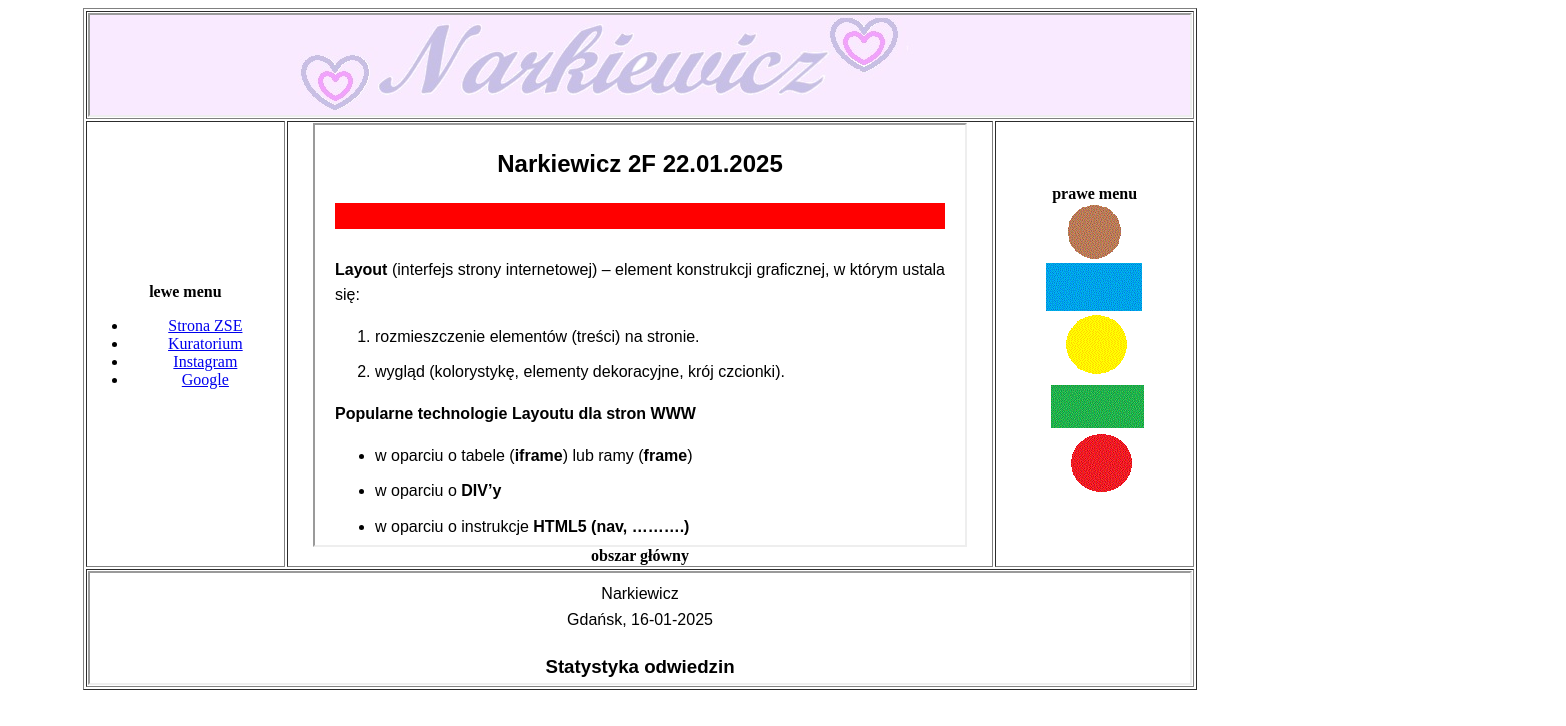
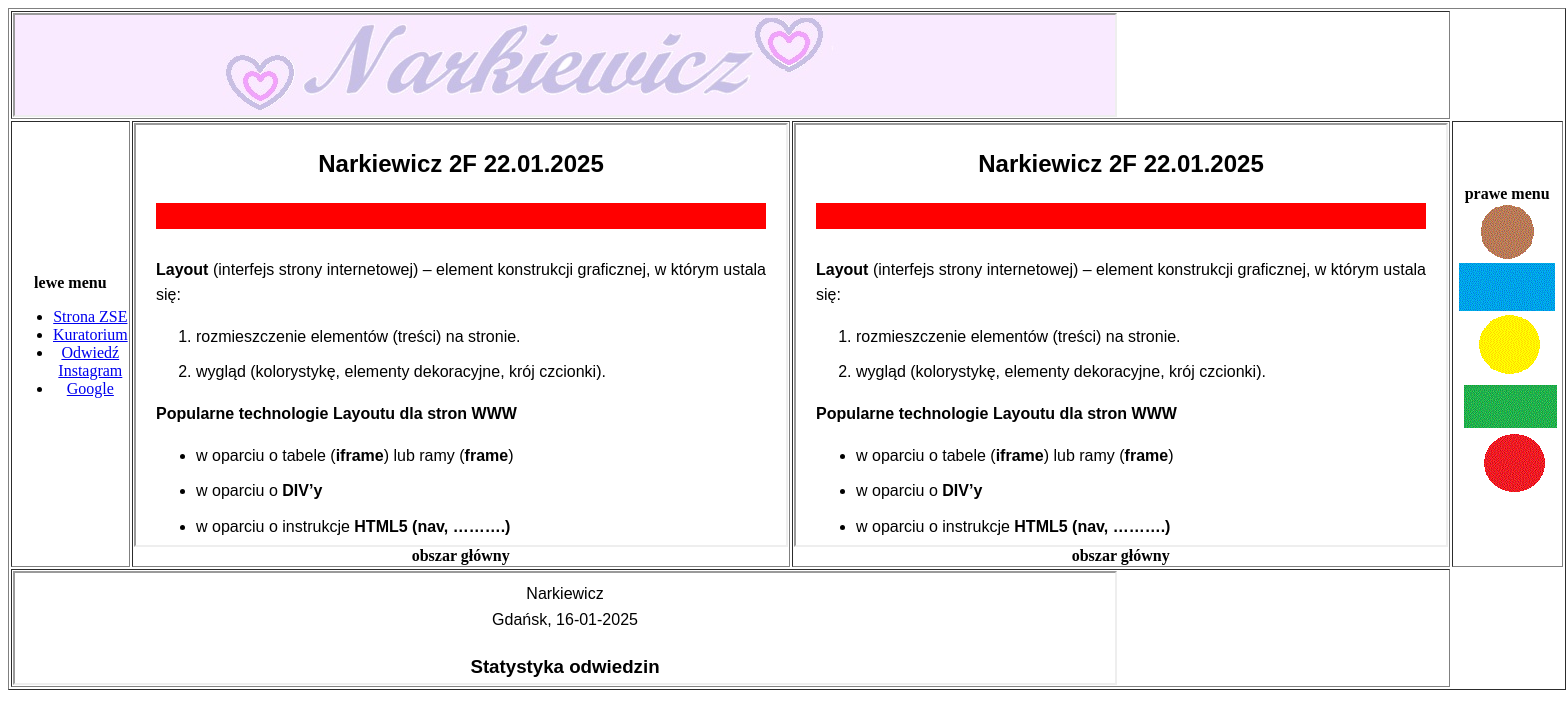
Before and after one commit to NataliaNarkiewicz/Zadanie1415, a plain HTML site: page index.html in a window 1280 px wide. Shown: the whole page, 1566 px wide, since content can reach past the window. Drawn offline with Linux system fonts and the light colour scheme.

Commit message:
Update index.html

```diff
--- a/index.html
+++ b/index.html
@@ -26,12 +26,16 @@
                         <a href="https://www.kuratorium.gda.pl/" target="obszar_glowny">Kuratorium</a>
                     </li>
                     <li>
-    <a href="https://www.instagram.com" target="obszar_glowny">Instagram</a>
+                        <a href="https://www.instagram.com" target="obszar_glowny">Odwiedź Instagram</a>
                     </li>
                     <li>
                         <a href="https://www.google.com" target="obszar_glowny">Google</a>
                     </li>
                 </ul>
+            </td>
+            <td align="center">
+                <iframe width=650 height=420 name="obszar_glowny" src="glowny_narkiewicz.html" border="0"></iframe>
+                <b>obszar główny</b>
             </td>
 
             </td>
```
Lines whose indentation alone changed are shown as unchanged.
